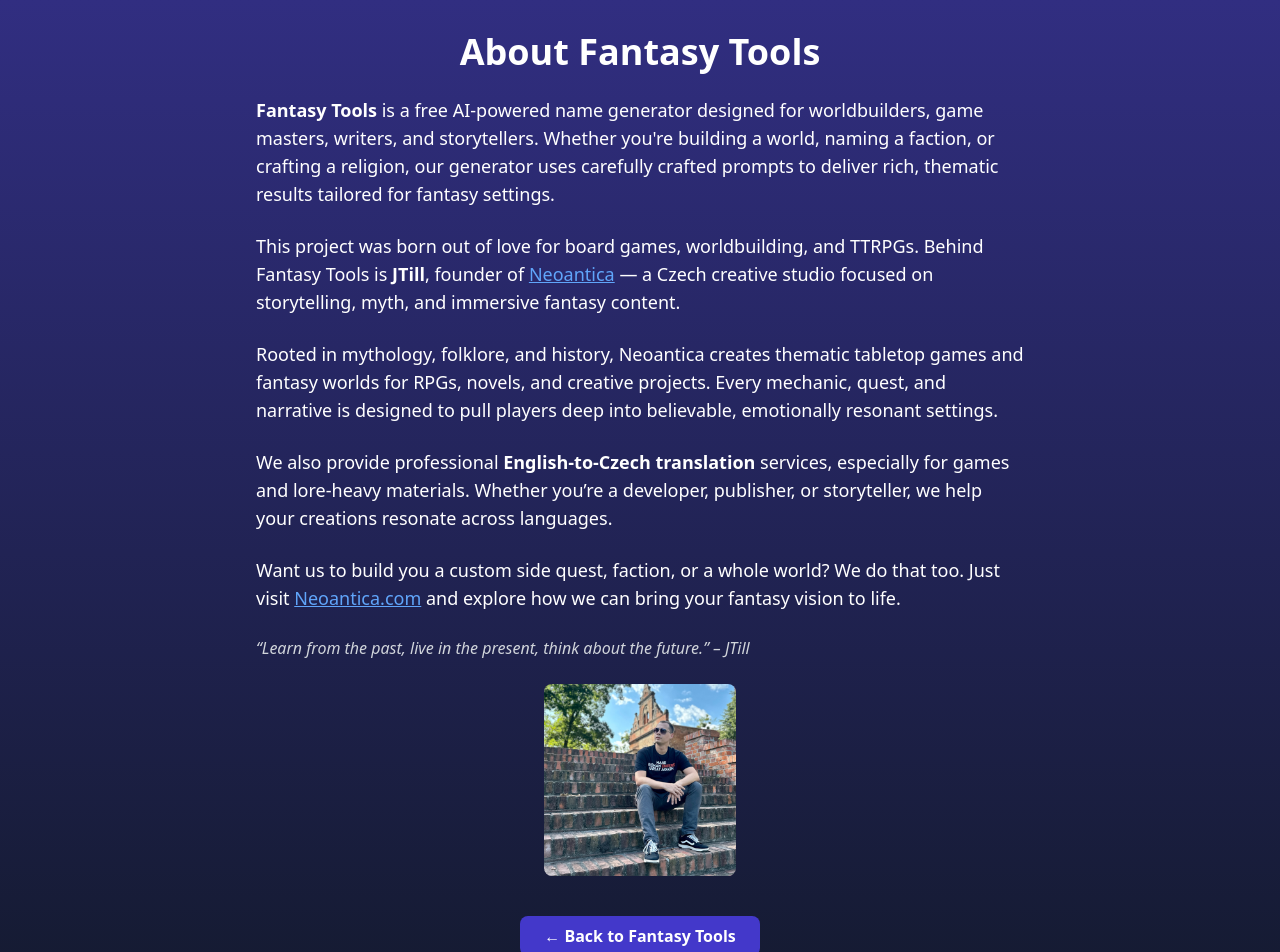
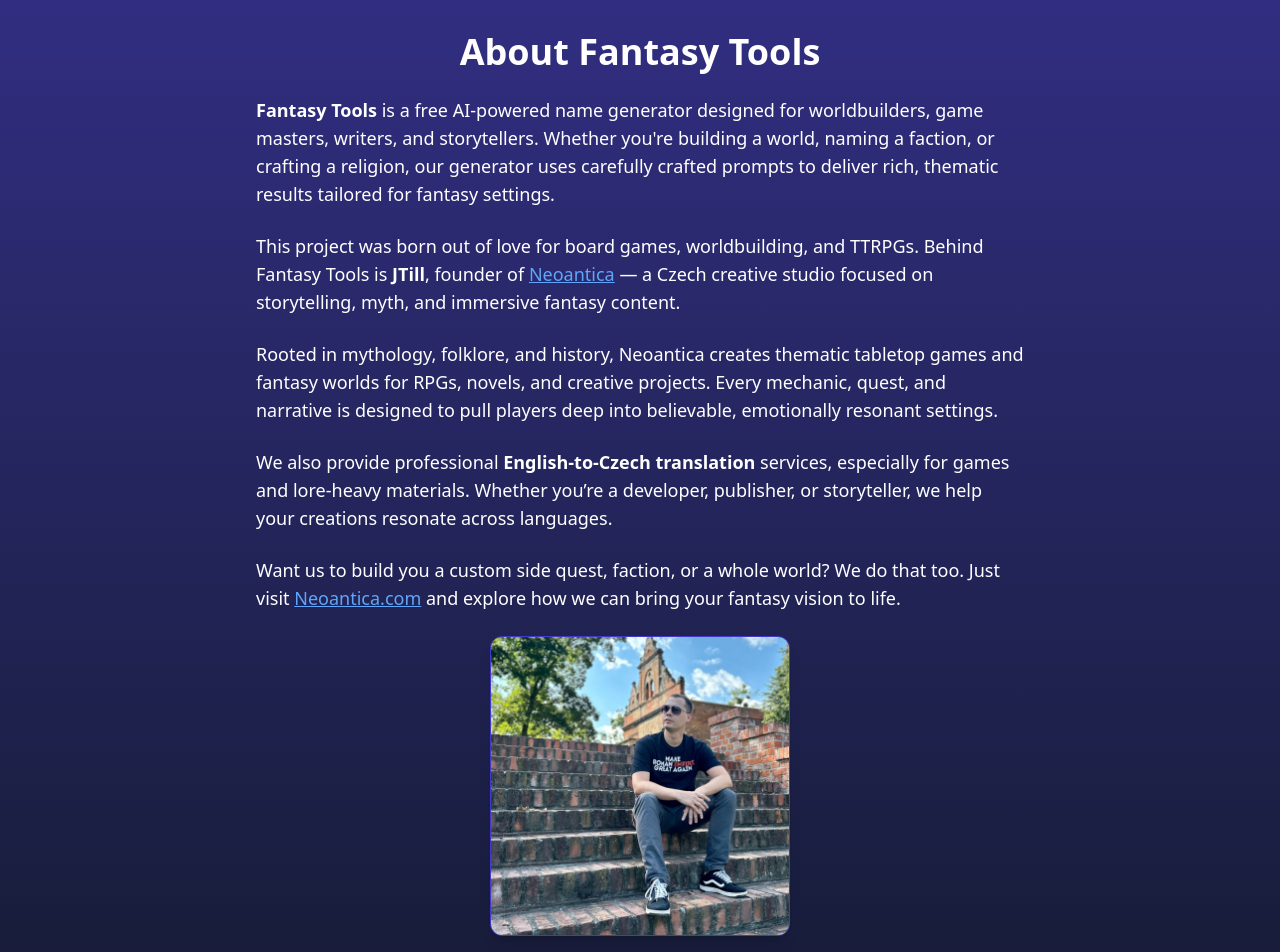
Before and after one commit to JiriTill/fantasytools, a React (Vite) app in the folder client/: page /about in a window 1280 px wide. Shown: the top 952 px of the page. Built offline with nearby package versions, Linux system fonts and the light colour scheme.

Commit message:
Update About.jsx

```diff
--- a/client/src/pages/About.jsx
+++ b/client/src/pages/About.jsx
@@ -35,11 +35,15 @@ export default function About() {
           and explore how we can bring your fantasy vision to life.
         </p>
 
+        <img
+          src="/images/jtill.png"
+          alt="JTill"
+          className="rounded-xl w-[300px] h-[300px] mt-6 mx-auto shadow-lg border border-indigo-700"
+        />
+
         <p className="italic text-gray-300">
           “Learn from the past, live in the present, think about the future.” – JTill
         </p>
-
-        <img src="/images/jtill.png" alt="JTill" className="rounded-lg w-48 mt-6 mx-auto" />
       </div>
 
       <Link
```
